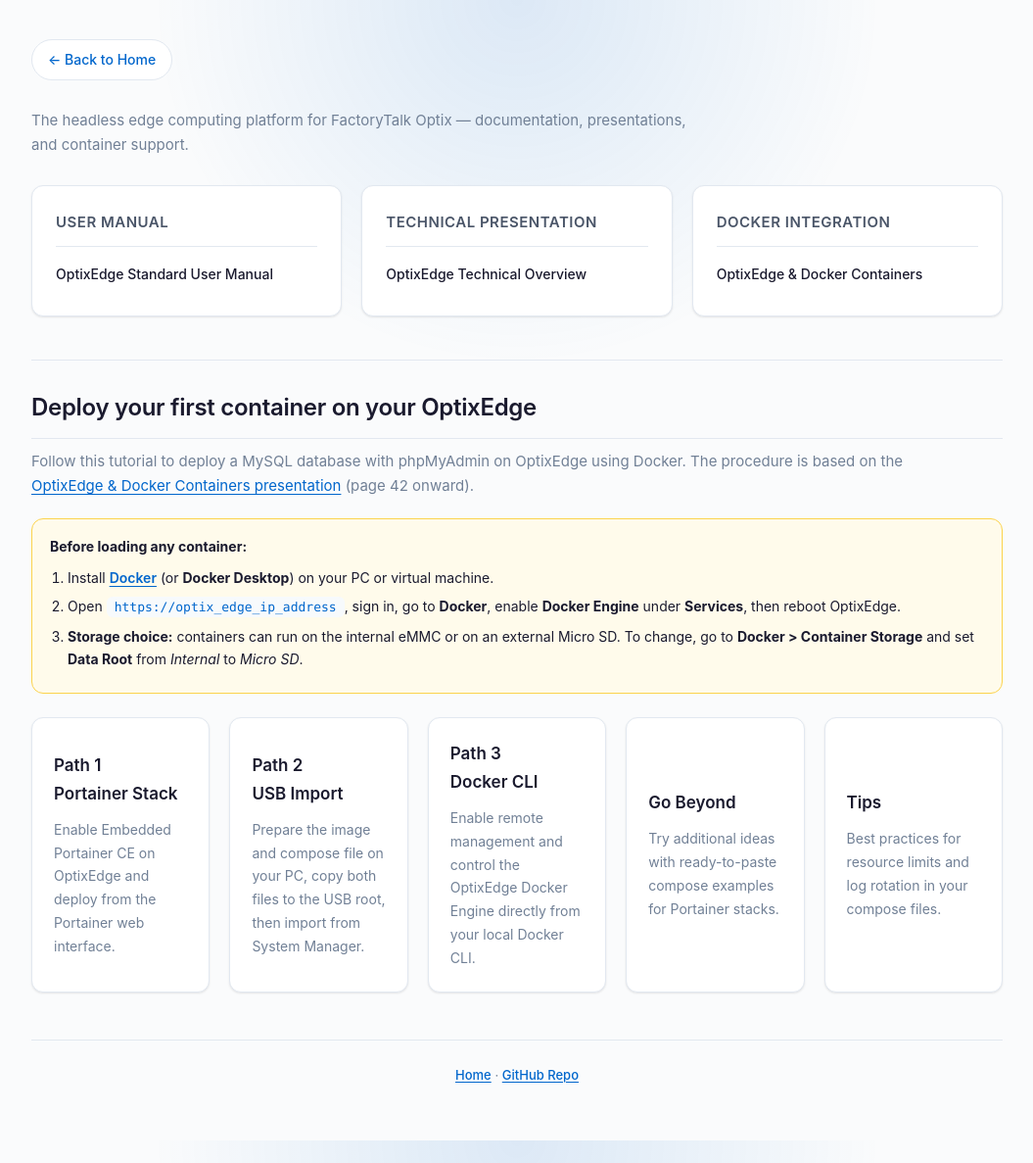
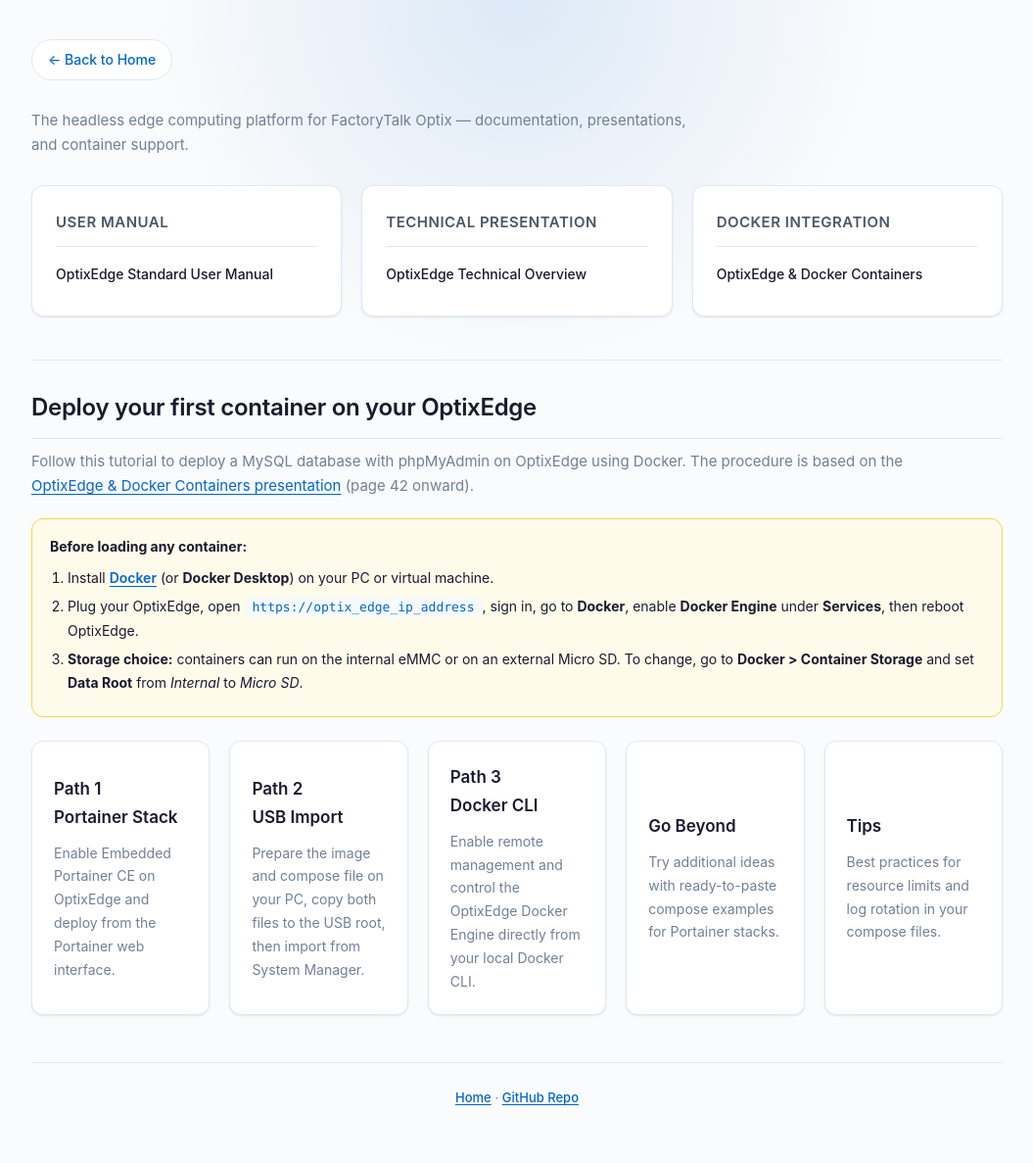
Before and after one commit to massimovar/LearningFTOptix, a Jekyll site: the page built from docs/chapters/OptixEdge.html, in a window 1280 px wide. Shown: the whole page at 98% size, without its empty margins (112-1167 px from the left). Built offline with Jekyll 4.4.1, drawn with Linux system fonts in a browser that asks for light colours.

Commit message:
small changes

```diff
--- a/docs/chapters/OptixEdge.html
+++ b/docs/chapters/OptixEdge.html
@@ -314,7 +314,7 @@
     <strong>Before loading any container:</strong>
     <ol style="margin:8px 0 0; padding-left:18px;">
       <li>Install <strong><a href="https://docs.docker.com/get-started/get-docker/">Docker</a></strong> (or <strong>Docker Desktop</strong>) on your PC or virtual machine.</li>
-      <li>Open <code>https://optix_edge_ip_address</code>, sign in, go to <strong>Docker</strong>, enable <strong>Docker Engine</strong> under <strong>Services</strong>, then reboot OptixEdge.</li>
+      <li>Plug your OptixEdge, open <code>https://optix_edge_ip_address</code>, sign in, go to <strong>Docker</strong>, enable <strong>Docker Engine</strong> under <strong>Services</strong>, then reboot OptixEdge.</li>
       <li><strong>Storage choice:</strong> containers can run on the internal eMMC or on an external Micro SD. To change, go to <strong>Docker &gt; Container Storage</strong> and set <strong>Data Root</strong> from <em>Internal</em> to <em>Micro SD</em>.</li>
     </ol>
   </div>
```
